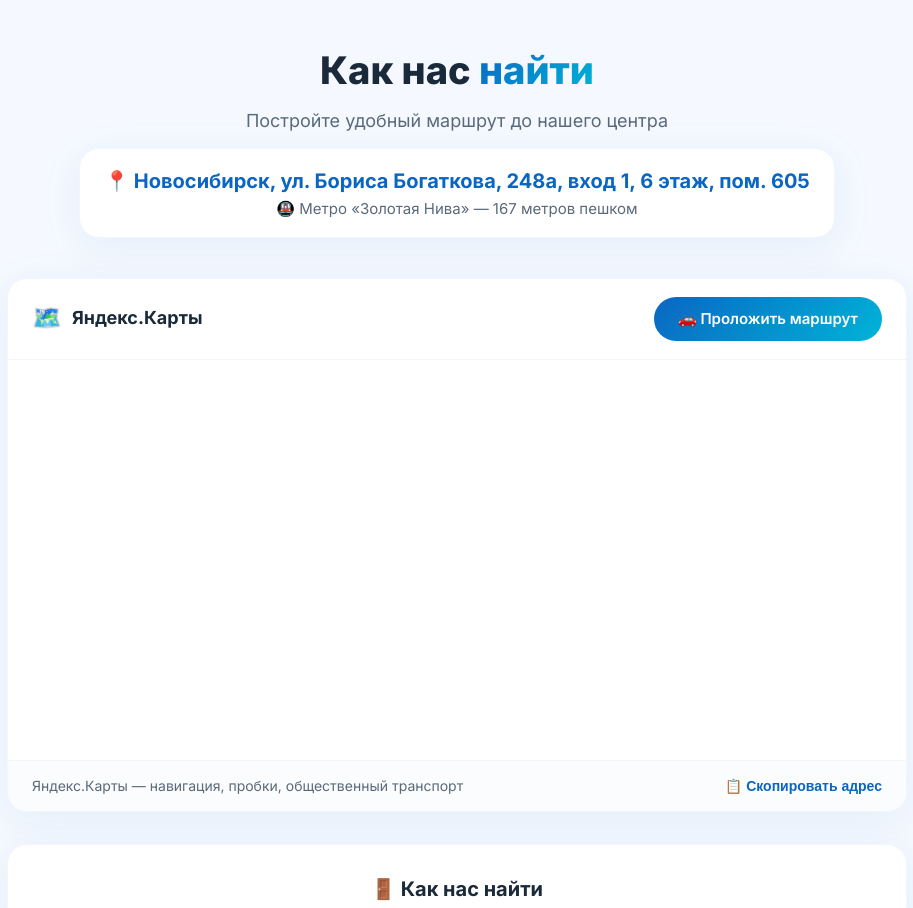
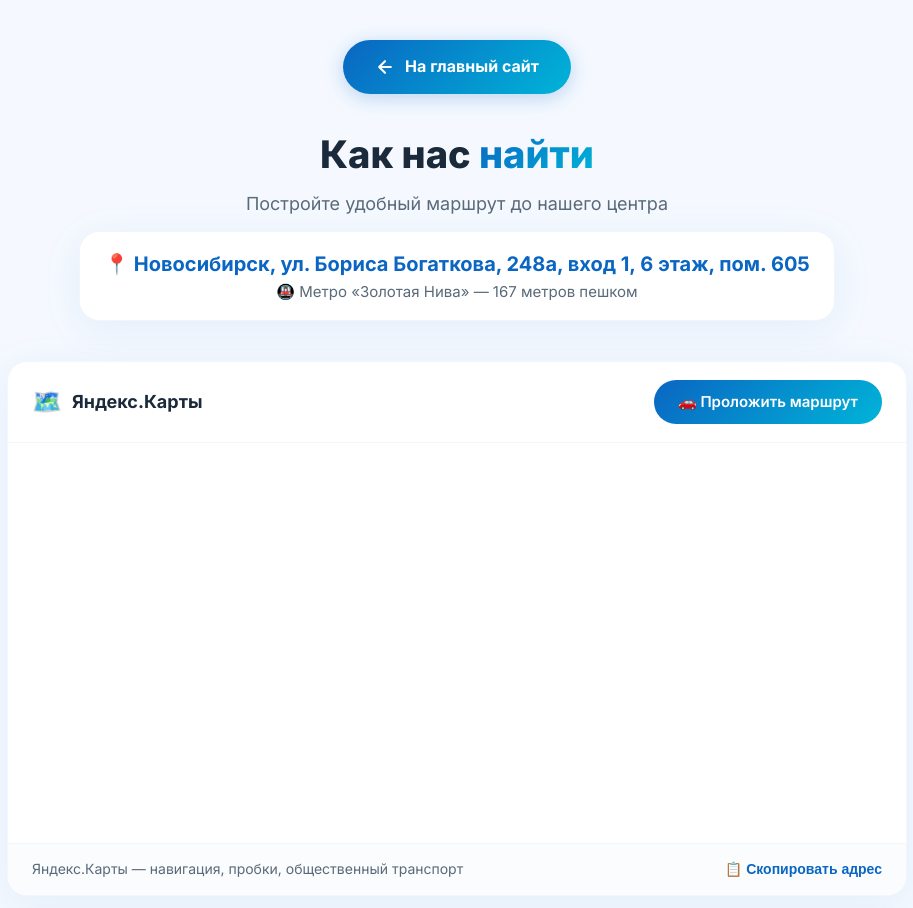
Before and after one commit to mks33119955-cpu/test1, a plain HTML site: page index.html in a window 1280 px wide. Shown: the top 908 px of the page, without its empty margins (183-1096 px from the left). Drawn offline with Linux system fonts and the light colour scheme.

Commit message:
Update index.html

```diff
--- a/index.html
+++ b/index.html
@@ -34,6 +34,39 @@
             --white: #FFFFFF;
             --shadow: 0 8px 40px rgba(10, 102, 194, 0.08);
             --radius: 20px;
+        }
+
+        /* ===== КНОПКА НА ГЛАВНУЮ ===== */
+        .back-link {
+            text-align: center;
+            margin-bottom: 30px;
+        }
+
+        .btn-back {
+            display: inline-flex;
+            align-items: center;
+            gap: 10px;
+            background: var(--gradient);
+            color: #fff;
+            padding: 14px 32px;
+            border-radius: 60px;
+            font-weight: 700;
+            font-size: 16px;
+            text-decoration: none;
+            transition: all 0.3s ease;
+            box-shadow: 0 4px 20px rgba(10, 102, 194, 0.25);
+            border: none;
+            cursor: pointer;
+        }
+
+        .btn-back:hover {
+            transform: translateY(-3px);
+            box-shadow: 0 8px 40px rgba(10, 102, 194, 0.35);
+            background: linear-gradient(135deg, #1A86E8, #00D4FF);
+        }
+
+        .btn-back:active {
+            transform: scale(0.97);
         }
 
         .page-header {
@@ -282,6 +315,14 @@
 
     <div class="container">
 
+        <!-- ===== КНОПКА НА ГЛАВНЫЙ САЙТ ===== -->
+        <div class="back-link">
+            <a href="https://минусразмер.рф" target="_blank" class="btn-back">
+                <svg width="20" height="20" viewBox="0 0 24 24" fill="none" stroke="currentColor" stroke-width="2.5" stroke-linecap="round" stroke-linejoin="round"><path d="M19 12H5M12 19l-7-7 7-7"/></svg>
+                На главный сайт
+            </a>
+        </div>
+
         <!-- ===== ЗАГОЛОВОК ===== -->
         <div class="page-header">
             <h1>Как нас <span>найти</span></h1>
```
